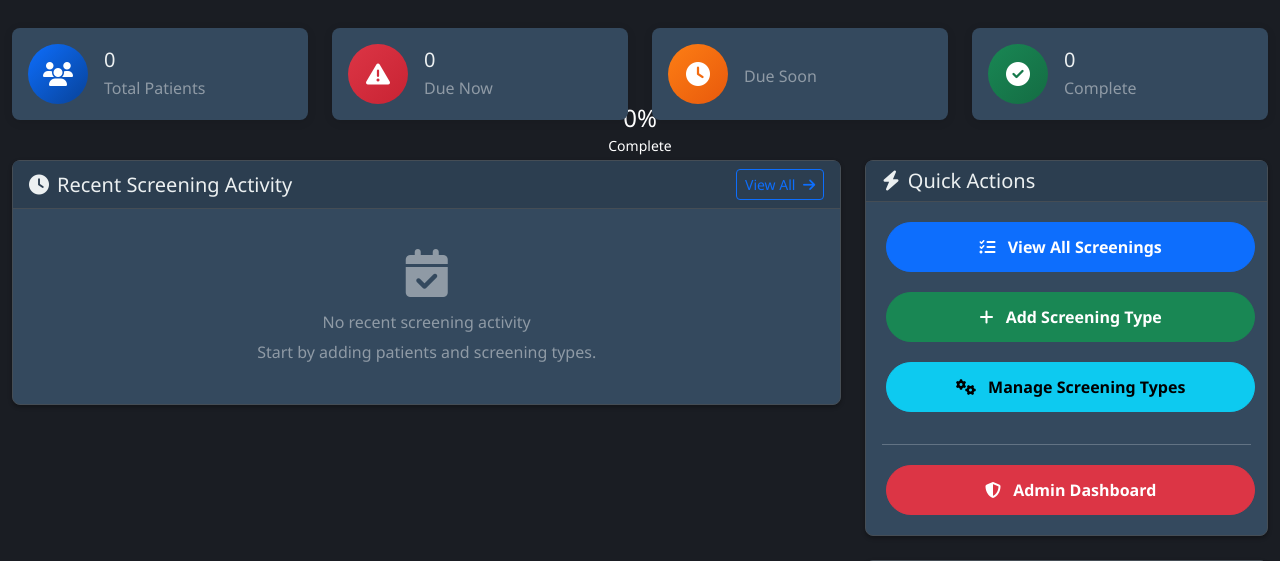
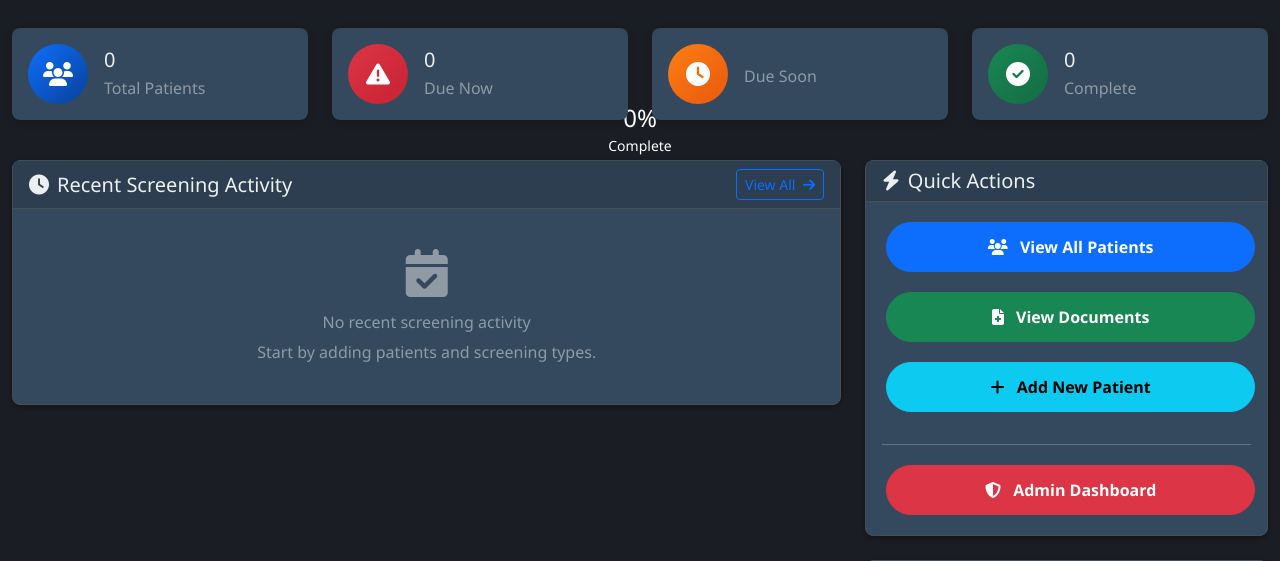
Before and after one commit to mitfusco98/HealthPrepV2, a Flask app: page /dashboard in a window 1280 px wide. Shown: the part 270-831 px from the top of the page. Run offline with Flask 3, Linux system fonts and the light colour scheme; the visitor is signed in with stand-in values (Sample User, id 1); data that the repository does not hold is empty.

Commit message:
Assistant checkpoint: Fix dashboard URL endpoint references
Assistant generated file changes:
- templates/dashboard.html: Fix URL endpoint references to use correct blueprint, Fix recent activity view all link

---

User prompt:

next error - INFO:root:Database tables created successfully
 * Serving Flask app 'app'
 * Debug mode: on
INFO:werkzeug:WARNING: This is a development server. Do not use it in a production deployment. Use a production WSGI server instead.
 * Running on all addresses (0.0.0.0)
 * Running on http://127.0.0.1:5000
 * Running on http://172.31.121.130:5000
INFO:werkzeug:Press CTRL+C to quit
INFO:root:Database tables created successfully
WARNING:werkzeug: * Debugger is active!
INFO:werkzeug: * Debugger PIN: 103-569-146
INFO:werkzeug:10.82.9.65 - - [04/Aug/2025 20:24:21] "GET / HTTP/1.1" 302 -
INFO:routes.main_routes:Dashboard accessed by user: admin
ERROR:routes.main_routes:Error in dashboard route: Could not build url for endpoint 'main.documents'. Did you mean 'demo.documents' instead?
INFO:werkzeug:10.82.9.65 - - [04/Aug/2025 20:24:21] "GET /dashboard HTTP/1.1" 500 -
INFO:werkzeug:10.82.9.65 - - [04/Aug/2025 20:24:22] "POST /admin/log-error HTTP/1.1" 404 -

Replit-Commit-Author: Assistant
Replit-Commit-Session-Id: caaf075b-93b6-46e6-9767-49a6b3f04324

```diff
--- a/templates/dashboard.html
+++ b/templates/dashboard.html
@@ -189,7 +189,7 @@
                 <h5 class="card-title mb-0">
                     <i class="fas fa-clock me-2"></i>Recent Screening Activity
                 </h5>
-                <a href="{{ url_for('main.screening_list') }}" class="btn btn-outline-primary btn-sm">
+                <a href="{{ url_for('demo.patients') }}" class="btn btn-outline-primary btn-sm">
                     View All <i class="fas fa-arrow-right ms-1"></i>
                 </a>
             </div>
@@ -235,19 +235,19 @@
                 </h5>
             </div>
             <div class="card-body quick-actions text-center">
-                <a href="{{ url_for('main.screening_list') }}" class="btn btn-primary w-100 mb-3">
-                    <i class="fas fa-list-check me-2"></i>
-                    View All Screenings
+                <a href="{{ url_for('demo.patients') }}" class="btn btn-primary w-100 mb-3">
+                    <i class="fas fa-users me-2"></i>
+                    View All Patients
                 </a>
 
-                <a href="{{ url_for('screening.add_screening_type') }}" class="btn btn-success w-100 mb-3">
-                    <i class="fas fa-plus me-2"></i>
-                    Add Screening Type
+                <a href="{{ url_for('demo.documents') }}" class="btn btn-success w-100 mb-3">
+                    <i class="fas fa-file-medical me-2"></i>
+                    View Documents
                 </a>
 
-                <a href="{{ url_for('screening.screening_types') }}" class="btn btn-info w-100 mb-3">
-                    <i class="fas fa-cogs me-2"></i>
-                    Manage Screening Types
+                <a href="{{ url_for('patient.add_patient') }}" class="btn btn-info w-100 mb-3">
+                    <i class="fas fa-plus me-2"></i>
+                    Add New Patient
                 </a>
 
                 {% if current_user.is_admin %}
```
